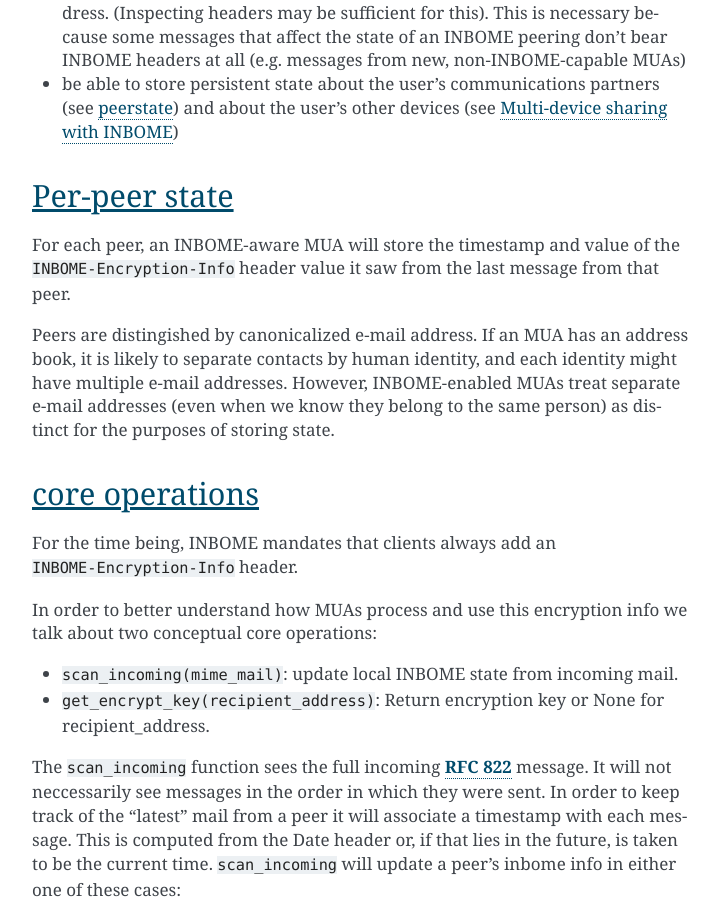
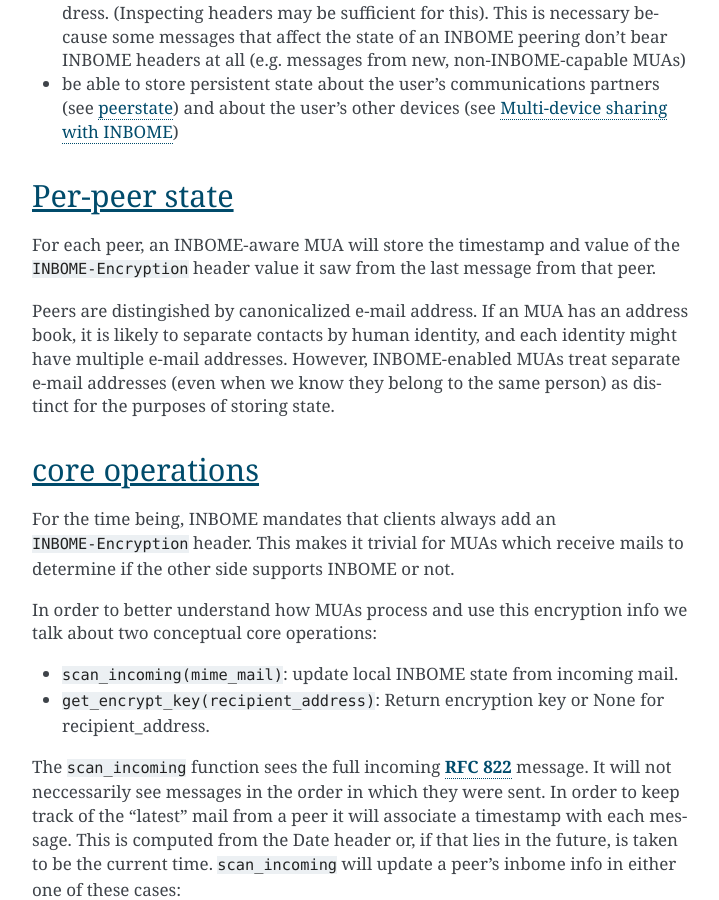
Before and after one commit to autocrypt/autocrypt, a Sphinx documentation site: the page built from doc/mua-internals.rst, in a window 1280 px wide and 900 px high, scrolled down 699 px. Shown: the whole window, without its empty margins (388-1107 px from the left). Built offline with Sphinx 7.4.7, drawn with Linux system fonts in a browser that asks for light colours.

Commit message:
rename header to INBOME-Encryption for now

```diff
--- a/doc/mua-internals.rst
+++ b/doc/mua-internals.rst
@@ -36,7 +36,7 @@ to have the following capabilities:
 Per-peer state
 --------------
 
-For each peer, an INBOME-aware MUA will store the timestamp and value of the ``INBOME-Encryption-Info`` header value it saw from the last message from that peer.
+For each peer, an INBOME-aware MUA will store the timestamp and value of the ``INBOME-Encryption`` header value it saw from the last message from that peer.
 
 Peers are distingished by canonicalized e-mail address.  If an MUA has
 an address book, it is likely to separate contacts by human identity,
@@ -48,7 +48,7 @@ storing state.
 core operations
 ------------------
 
-For the time being, INBOME mandates that clients always add an ``INBOME-Encryption-Info`` header.
+For the time being, INBOME mandates that clients always add an ``INBOME-Encryption`` header. This makes it trivial for MUAs which receive mails to determine if the other side supports INBOME or not.
 
 In order to better understand how MUAs process and use this encryption info we talk about two conceptual core operations:
 
--- a/doc/mua-keydiscovery.rst
+++ b/doc/mua-keydiscovery.rst
@@ -15,7 +15,7 @@ Basic network protocol flow
 
 Establishing encryption happens as a side effect when people send each other mail:
 
-- A MUA always adds an ``INBOME-Encryption-Info:`` header to all messages it
+- A MUA always adds an ``INBOME-Encryption:`` header to all messages it
   sends out.
 
 - A MUA will scan incoming mails for encryption headers and associate
@@ -39,7 +39,7 @@ Consider a blank state and a first outgoing message from Alice to Bob::
 Upon sending this mail, Alice's MUA will add a header which contains her
 encryption key::
 
-    INBOME-Encryption-Info: keydata=<alice_encoded_encryption_key>
+    INBOME-Encryption: keydata=<alice_encoded_encryption_key>
 
 Bob's MUA will scan the incoming mail, find Alice's key and store it
 associated to the ``alice@a.example`` address.  When Bob now composes a
@@ -47,7 +47,7 @@ mail to Alice his MUA will find the key and signal to Bob that the mail
 will be encrypted and after finalization of the mail encrypt it.
 Moreover, Bob's MUA will add its own Encryption Info::
 
-    INBOME-Encryption-Info: keydata=<bob_encoded_encryption_key>
+    INBOME-Encryption: keydata=<bob_encoded_encryption_key>
 
 When Alice's MUA now scans the incoming mail from Bob it will store
 Bob's key and the fact that Bob sent an encrypted mail.  Subsequently
```
